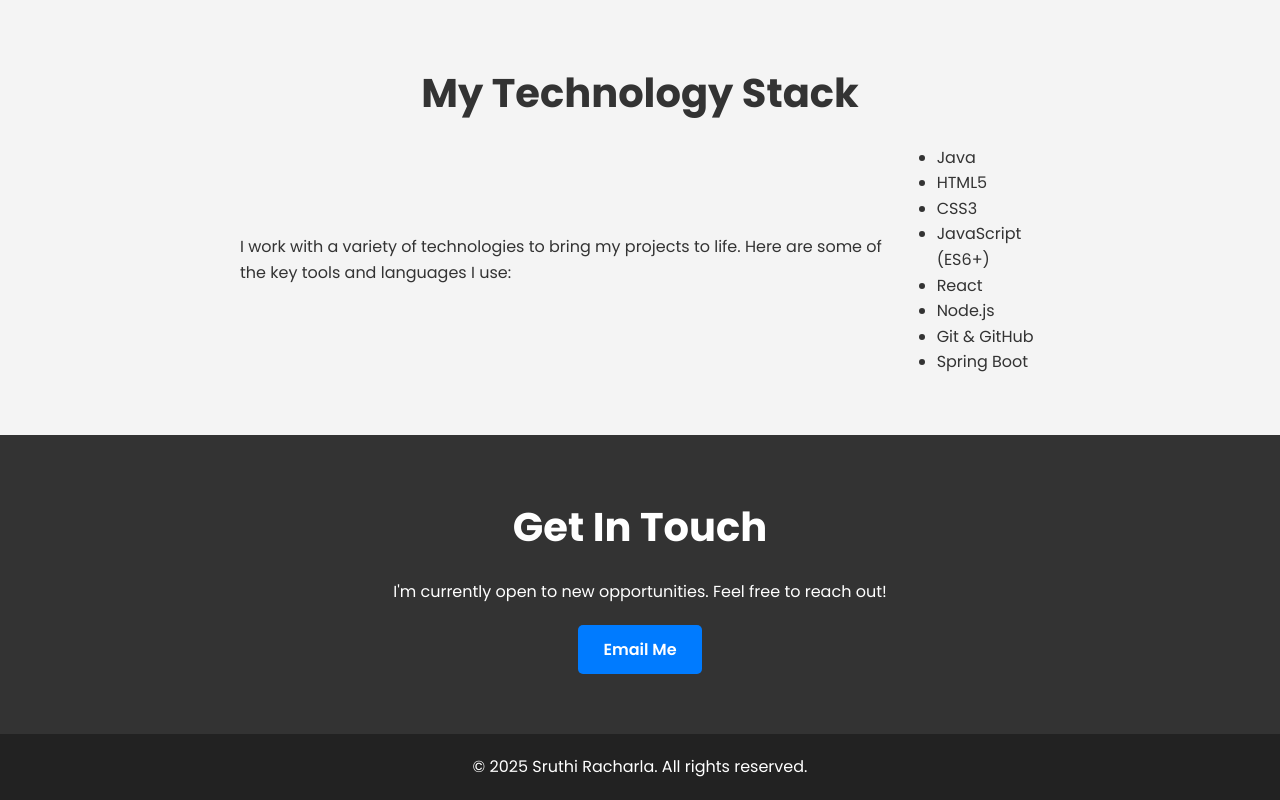
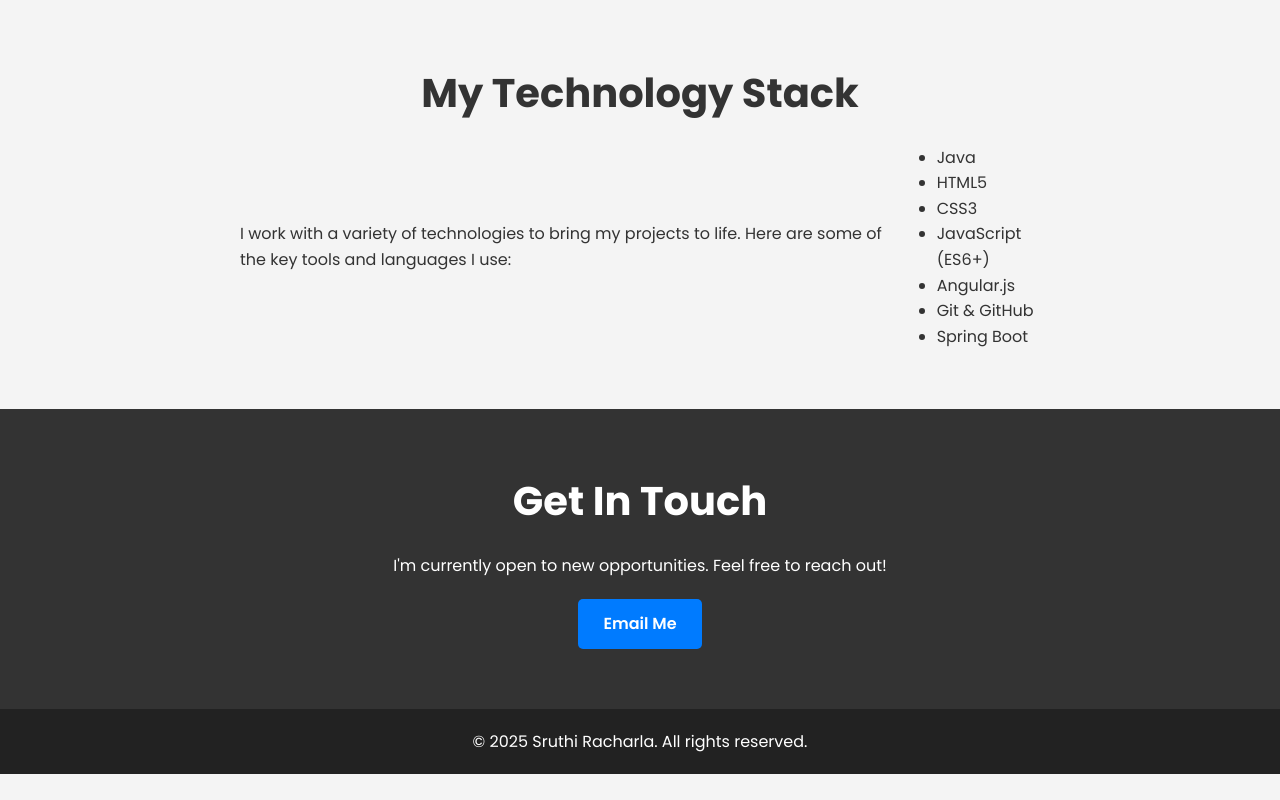
Before and after one commit to racharlasruthi/Portfolio, a plain HTML site: page index.html in a window 1280 px wide. Shown: the part 1915-2715 px from the top of the page. After the commit the page ends 2689 px from the top, so only its background shows below. Drawn offline with Linux system fonts and the light colour scheme.

Commit message:
Update index.html

```diff
--- a/index.html
+++ b/index.html
@@ -90,8 +90,7 @@ Out of interest worked on few AI and Cloud technologies.</p>
                     <li>HTML5</li>
                     <li>CSS3</li>
                     <li>JavaScript (ES6+)</li>
-                    <li>React</li>
-                    <li>Node.js</li>
+                    <li>Angular.js</li>
                     <li>Git & GitHub</li>
                     <li>Spring Boot</li>
 
```
